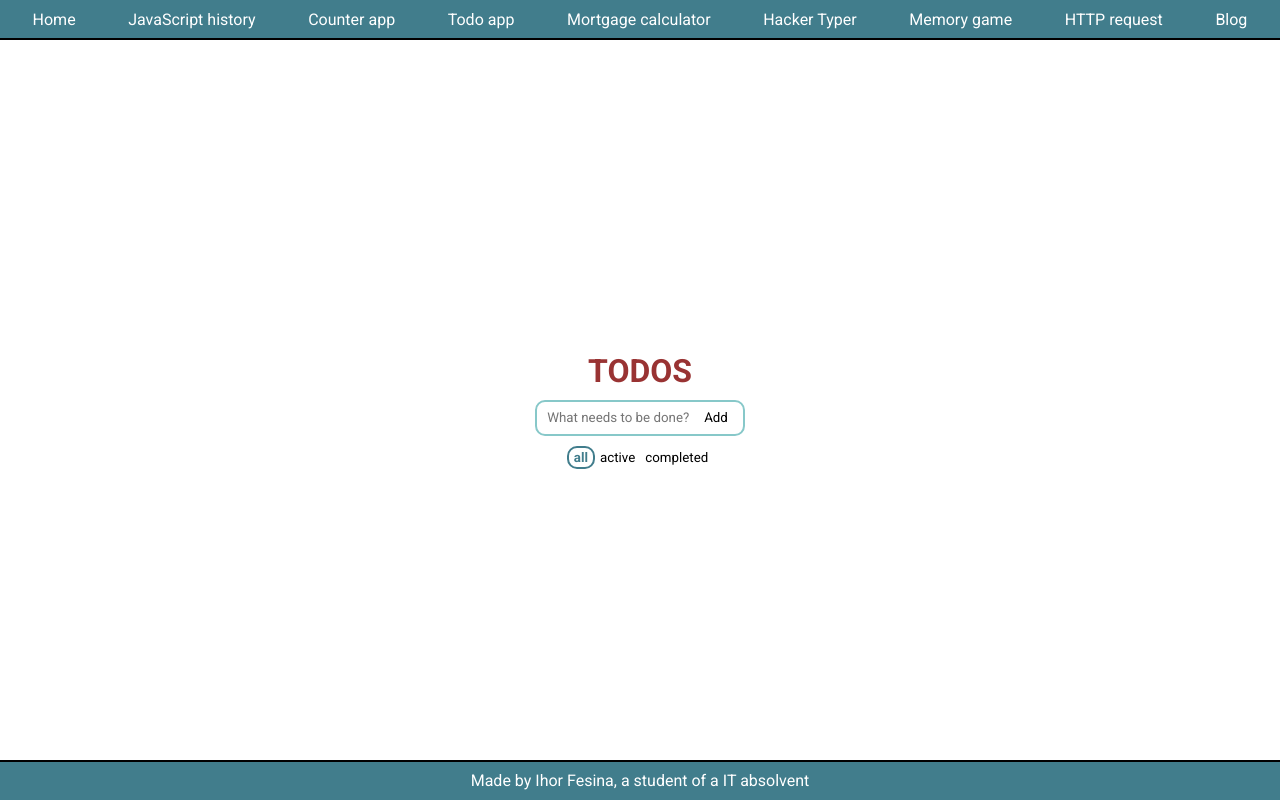
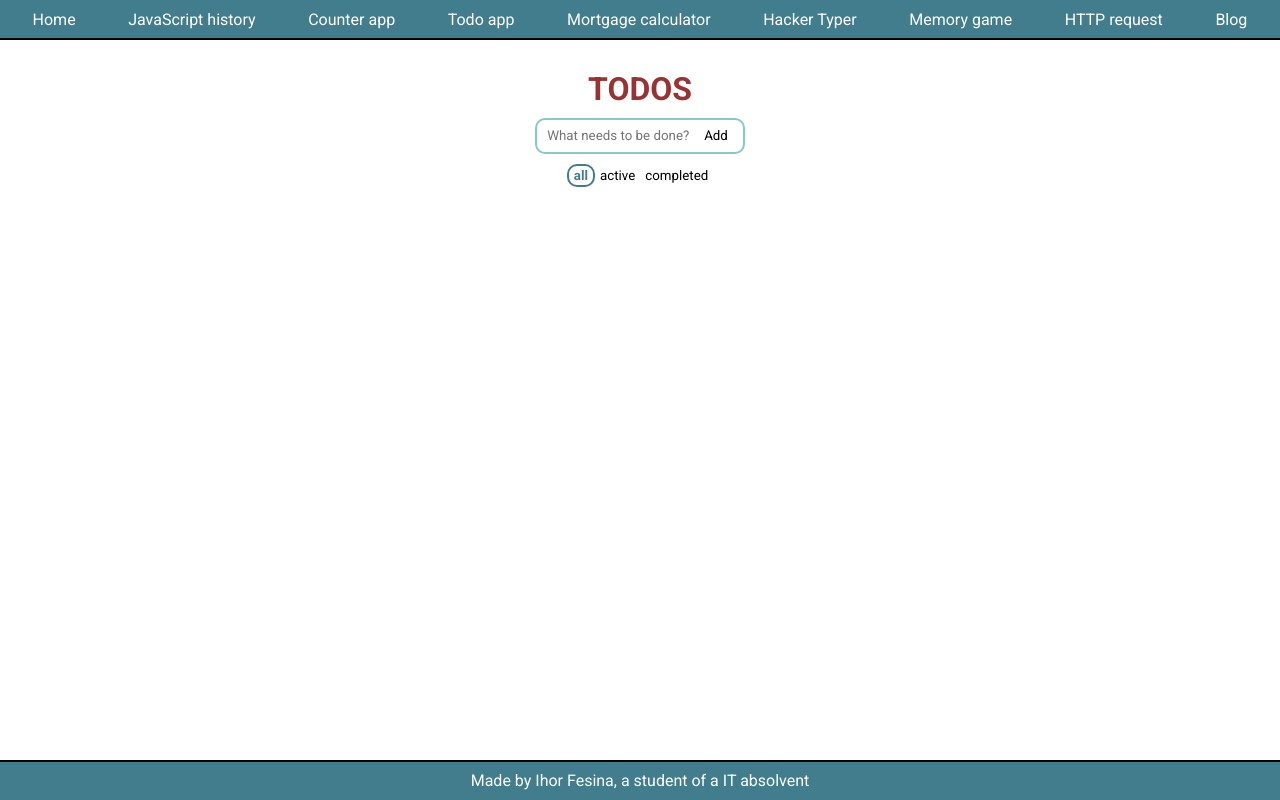
Before and after one commit to warriork/ReactJS-portfolio, a React (Create React App) app: page /todo in a window 1280 px wide. Built offline with nearby package versions, Linux system fonts and the light colour scheme.

Commit message:
finish logic of a blog app

```diff
--- a/src/Todo/TodoList.tsx
+++ b/src/Todo/TodoList.tsx
@@ -1,4 +1,3 @@
-import { Div_Wrapper } from '../components/Div_Wrapper'
 import { Link } from 'react-router-dom'
 import { Todo } from './Todo'
 import { TodoForm } from './TodoForm'
@@ -9,7 +8,7 @@ import { styles } from '../theme'
 import React, { useContext, useState } from 'react'
 import styled from 'styled-components'
 
-export function TodoList() {
+export const TodoList = () => {
   const logic = useContext(TodosContext)
   return (
     <Div_Container>
@@ -41,10 +40,10 @@ const H1_Styled = styled.h1`
 const Div_Container = styled.div`
   height: calc(100vh - 80px);
   margin: 0 auto;
-  padding-top: 20px;
+  padding-top: 30px;
   display: flex;
   flex-direction: column;
-  justify-content: center;
+  justify-content: start;
   align-items: center;
 `
 const Div_Buttons = styled.div`
```
